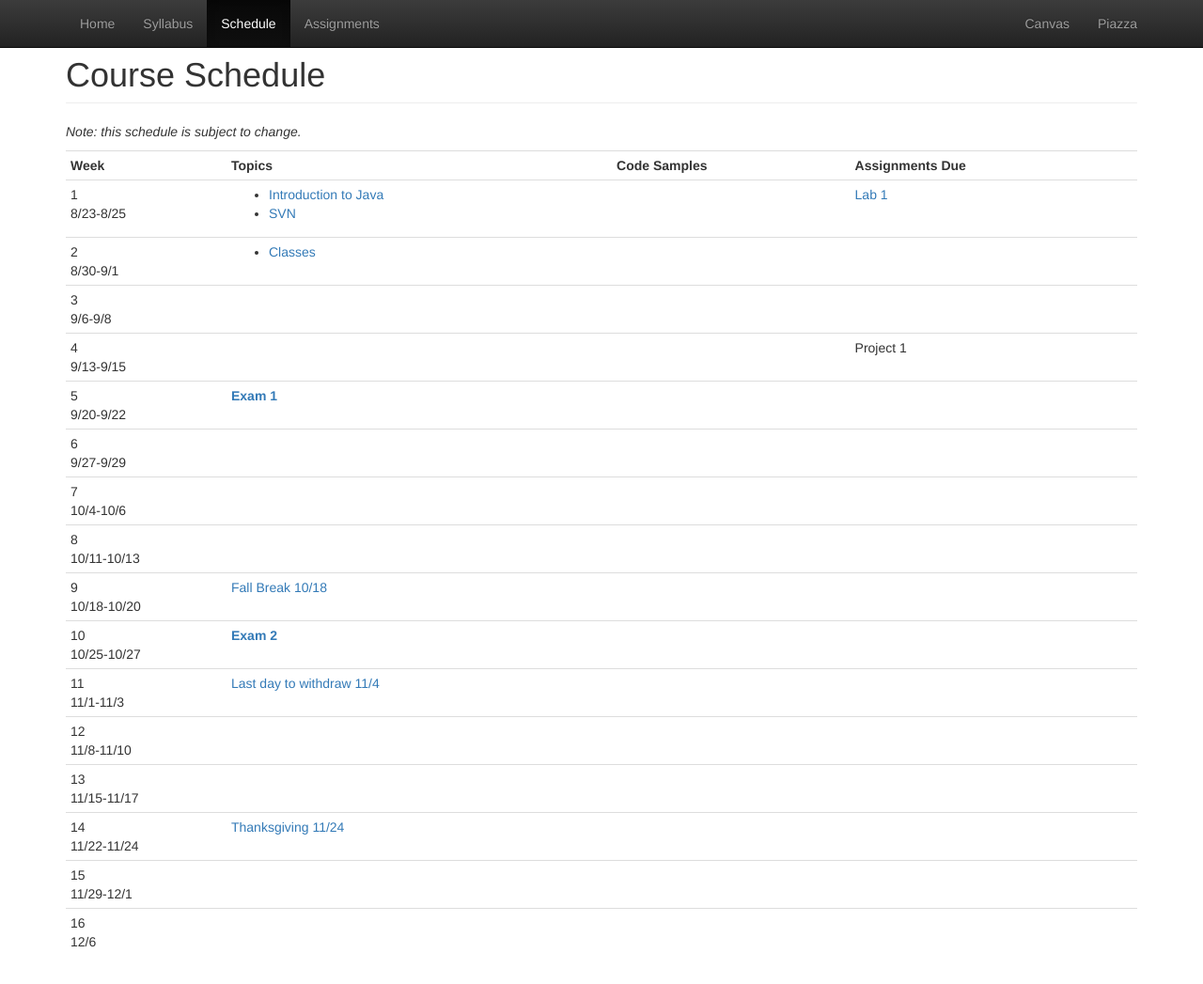
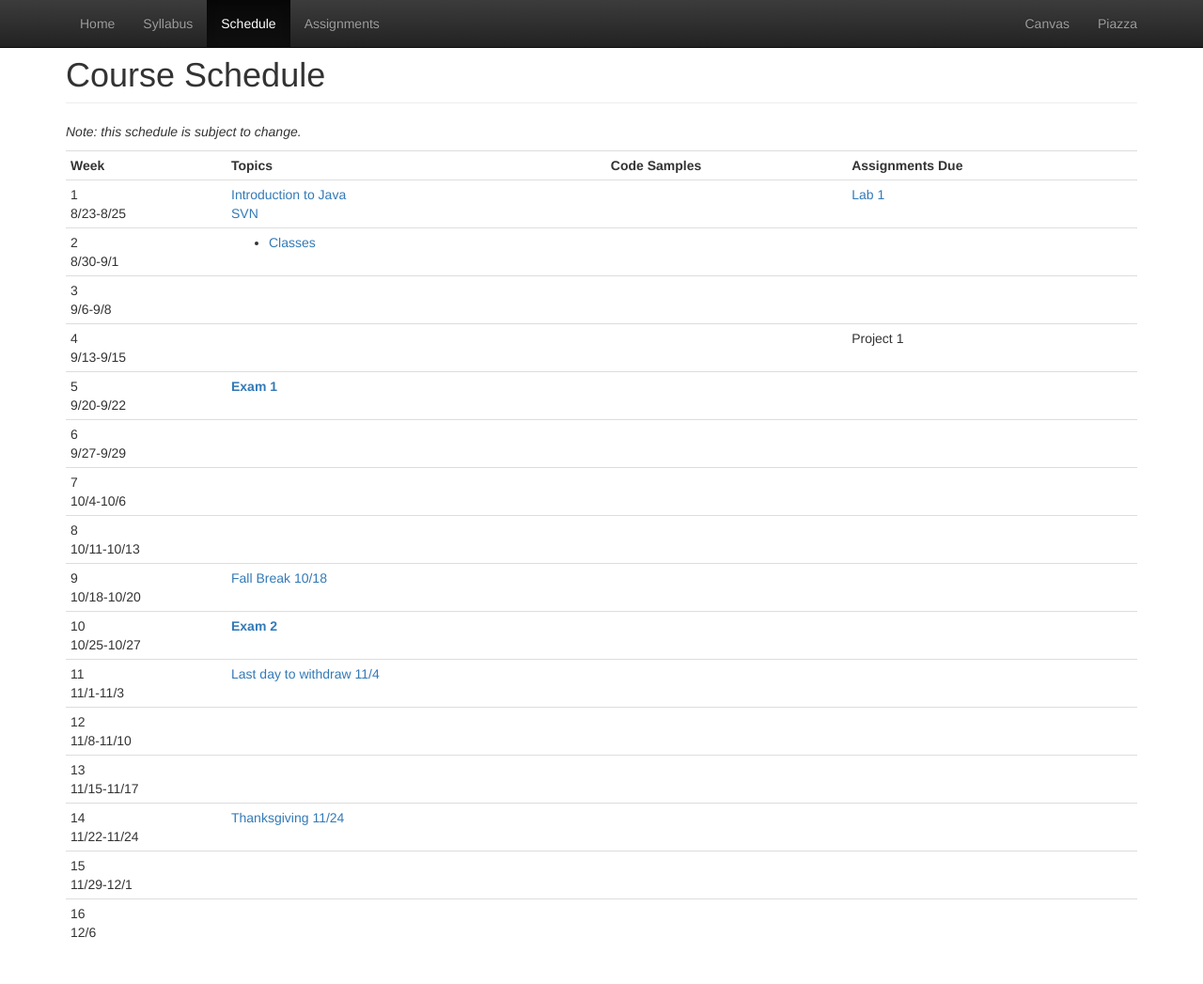
Before and after one commit to CS112-F16/cs112-f16.github.io, a Jekyll site: the page built from schedule.html, in a window 1280 px wide and 1057 px high. Shown: the top 1047 px of the window at 94% size. Built offline with Jekyll 4.4.1, drawn with Linux system fonts in a browser that asks for light colours.

Commit message:
modify formatting

```diff
--- a/schedule.html
+++ b/schedule.html
@@ -19,10 +19,8 @@ title: Schedule
     <tr>
       <td>1<br/>8/23-8/25</td>
       <td>
-        <ul>
-          <li><a href="https://github.com/CS112-F16/notes/blob/master/intro.md">Introduction to Java</a></li>
-          <li><a href="https://github.com/CS112-F16/notes/blob/master/svn_guide.md">SVN</a></li>
-        </ul>
+        <a href="https://github.com/CS112-F16/notes/blob/master/intro.md">Introduction to Java</a><br/>
+        <a href="https://github.com/CS112-F16/notes/blob/master/svn_guide.md">SVN</a>
       </td>
       <td></td>
       <td><a href="https://github.com/CS112-F16/labs/blob/master/lab1.md">Lab 1</a></td>
```
